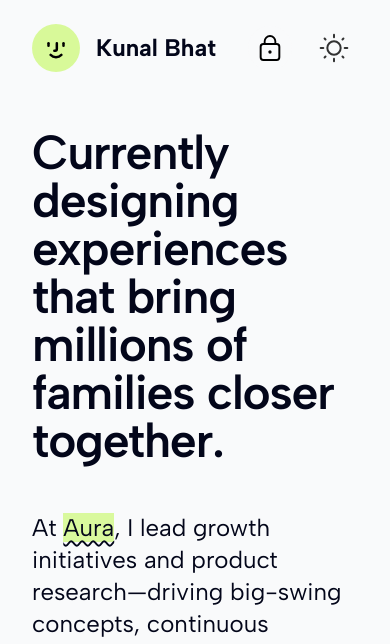
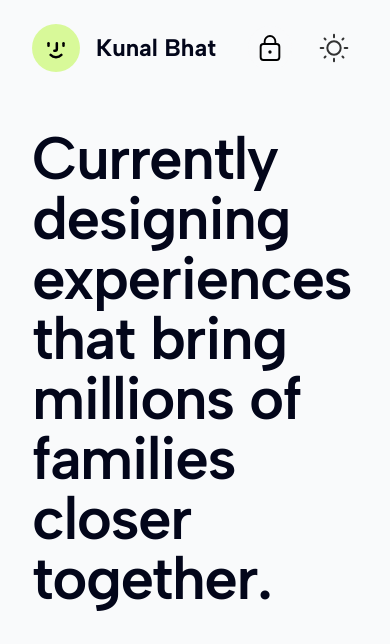
Before and after one commit to kunalbhat/portfolio-2025, a Next.js app: page / in a window 390 px wide. Shown: the top 644 px of the page. Built offline with nearby package versions, Linux system fonts and the light colour scheme.

Commit message:
Update h1 on mobile again

```diff
--- a/src/app/globals.css
+++ b/src/app/globals.css
@@ -59,7 +59,7 @@
   }
 
   h1 {
-    @apply text-5xl md:text-7xl lg:text-8xl font-semibold tracking-tight;
+    @apply text-6xl md:text-7xl lg:text-8xl font-semibold tracking-tight;
   }
 
   h2 {
```
